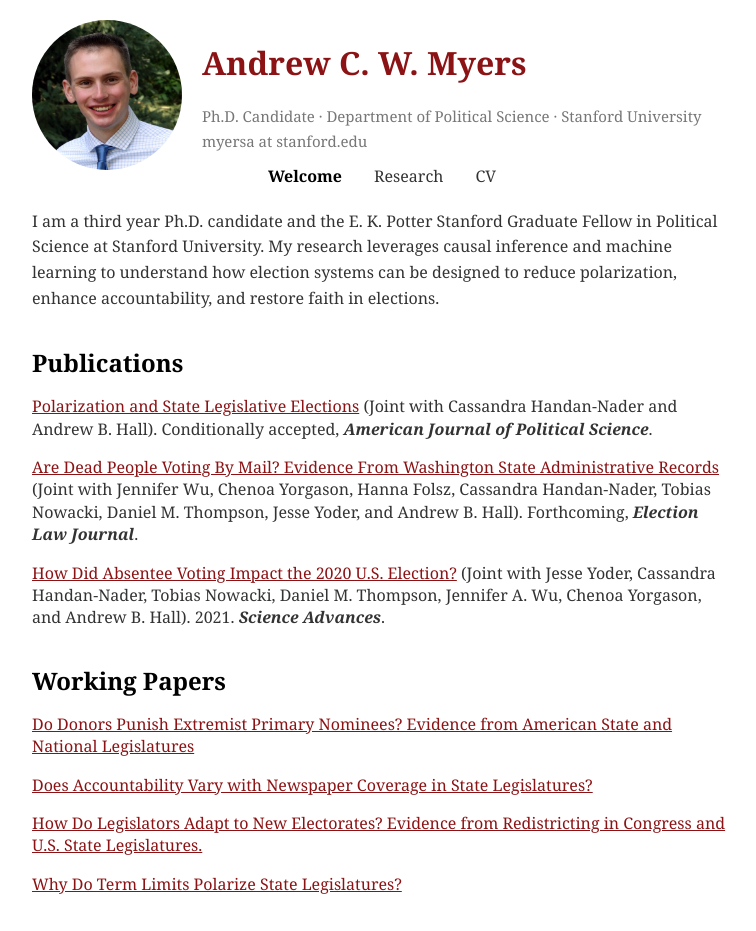
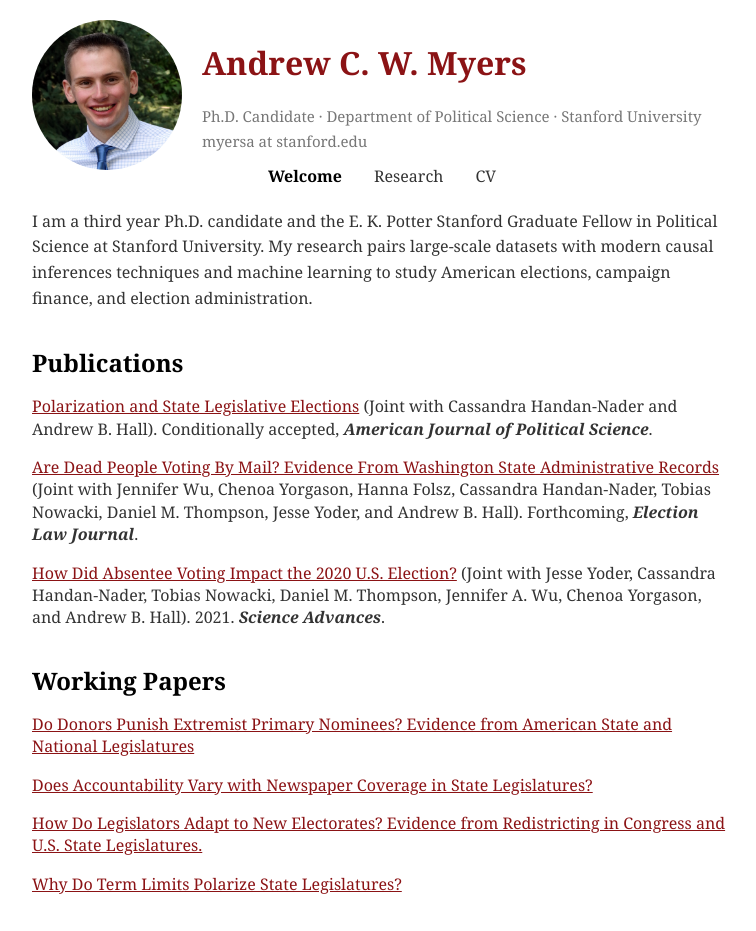
Before and after one commit to AndyMyersSkol/AndyMyersSkol.github.io, a Jekyll site: the page index.html, which Jekyll copies as it is, in a window 1280 px wide. Shown: the whole page, without its empty margins (258-1014 px from the left). Built offline with Jekyll 4.4.1, drawn with Linux system fonts in a browser that asks for light colours.

Commit message:
Update index.html

```diff
--- a/index.html
+++ b/index.html
@@ -42,7 +42,7 @@
     </nav>
 
     <div class="bio">
-        <p>I am a third year Ph.D. candidate and the E. K. Potter Stanford Graduate Fellow in Political Science at Stanford University. My research leverages causal inference and machine learning to understand how election systems can be designed to reduce polarization, enhance accountability, and restore faith in elections.</p>
+        <p>I am a third year Ph.D. candidate and the E. K. Potter Stanford Graduate Fellow in Political Science at Stanford University. My research pairs large-scale datasets with modern causal inferences techniques and machine learning to study American elections, campaign finance, and election administration. </p>
     </div>
 
 
```
